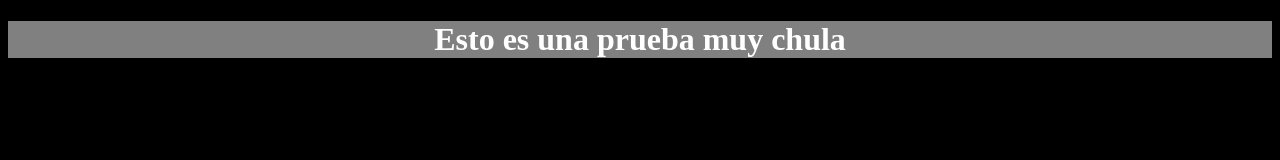
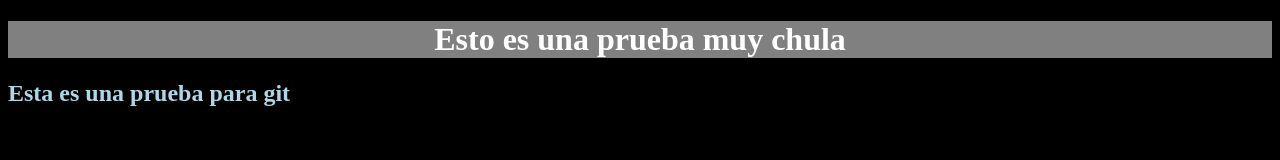
Before and after one commit to JaviEstebanT/pruebaWEB001, a plain HTML site: page index.html in a window 1280 px wide. Drawn offline with Linux system fonts and the light colour scheme.

Commit message:
001Branch1

```diff
--- a/index.html
+++ b/index.html
@@ -7,5 +7,6 @@
 </head>
 <body>
 	<h1>Esto es una prueba muy chula</h1>
+    <h2>Esta es una prueba para git</h2>
 </body>
 </html>
```
